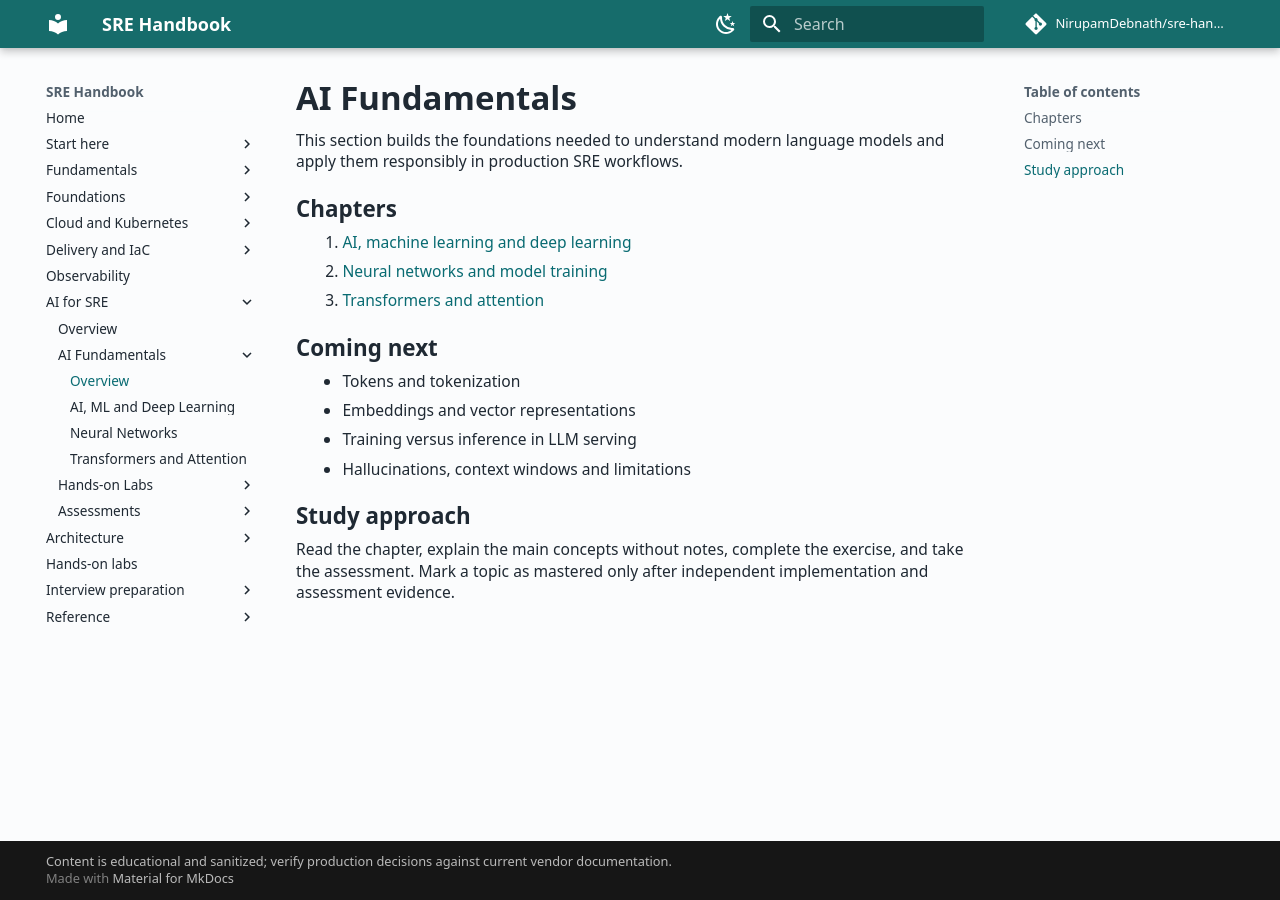
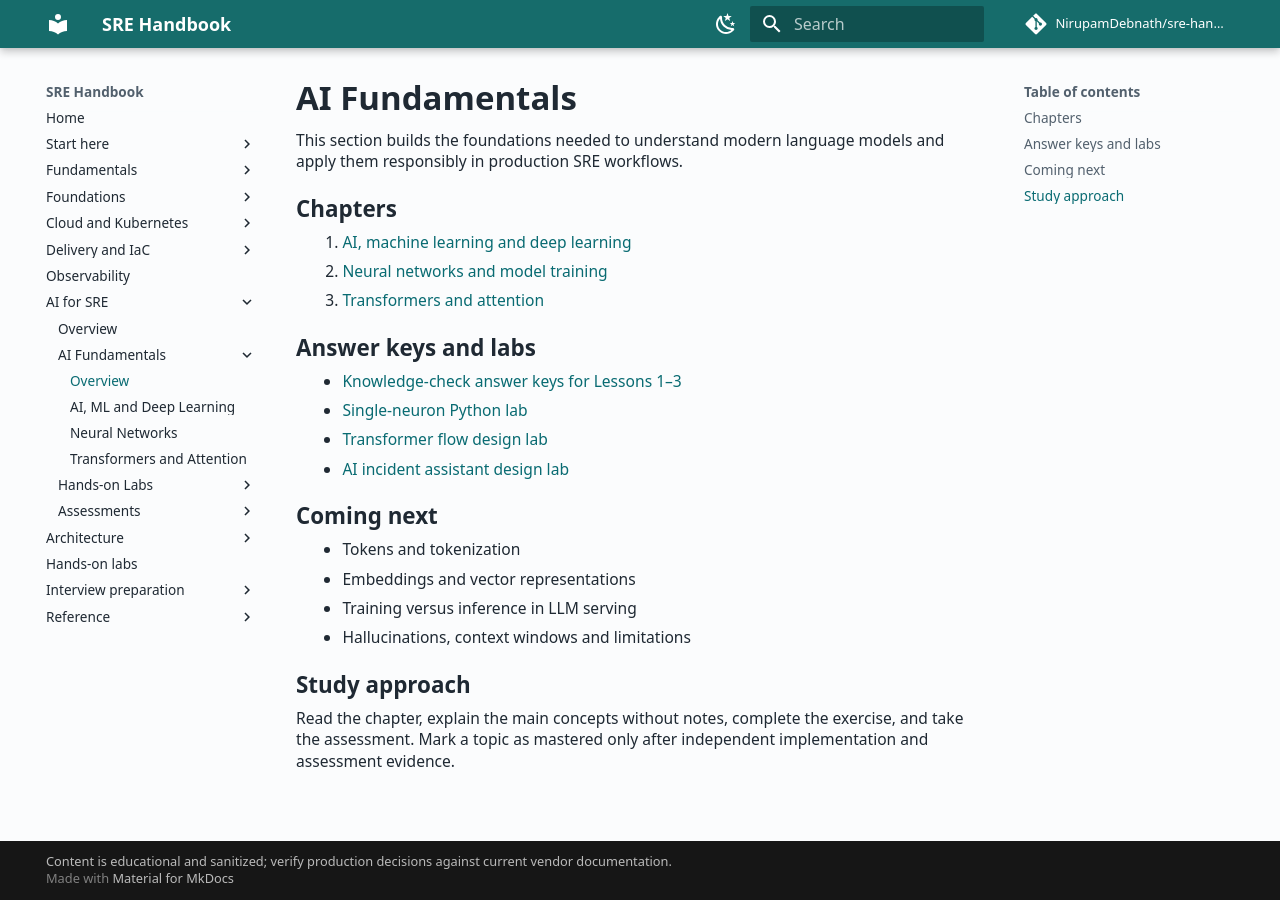
Before and after one commit to NirupamDebnath/sre-handbook, an MkDocs documentation site: the page built from docs/ai-for-sre/fundamentals/index.md, in a window 1280 px wide. Built offline with MkDocs 1.6.1 and Material for MkDocs 9.7.7, drawn with Linux system fonts in a browser that asks for light colours; comment, search, counter and statistics services are not loaded.

Commit message:
Link AI fundamentals answer keys and solution labs

```diff
--- a/docs/ai-for-sre/fundamentals/index.md
+++ b/docs/ai-for-sre/fundamentals/index.md
@@ -7,6 +7,13 @@ This section builds the foundations needed to understand modern language models
 1. [AI, machine learning and deep learning](ai-ml-deep-learning.md)
 2. [Neural networks and model training](neural-networks.md)
 3. [Transformers and attention](transformers-attention.md)
+
+## Answer keys and labs
+
+- [Knowledge-check answer keys for Lessons 1–3](../assessments/answer-keys.md)
+- [Single-neuron Python lab](../labs/single-neuron.md)
+- [Transformer flow design lab](../labs/transformer-flow.md)
+- [AI incident assistant design lab](../labs/incident-assistant-design.md)
 
 ## Coming next
 
```
